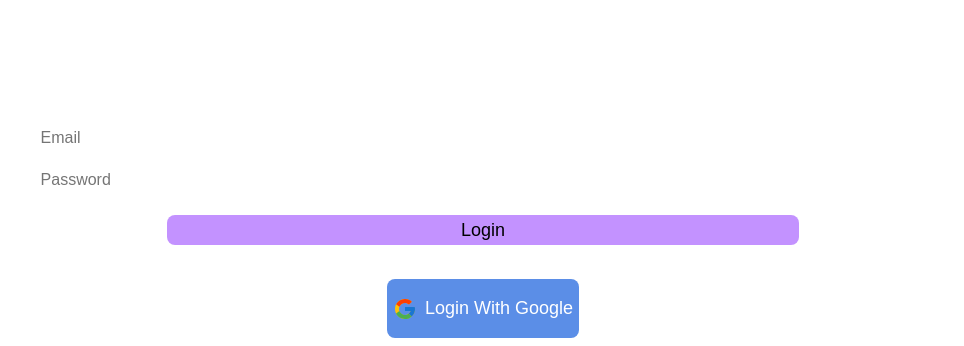
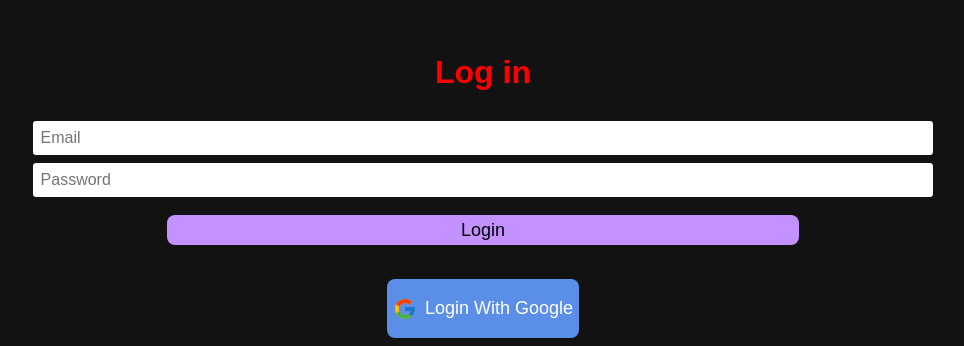
Before and after one commit to mgarmao/CAC23, a Nuxt app: page /login in a window 1280 px wide. Shown: the part 599-945 px from the top of the page, without its empty margins (157-1121 px from the left). Built offline with nearby package versions, Linux system fonts and the light colour scheme.

Commit message:
Removing scoped

```diff
--- a/pages/login.vue
+++ b/pages/login.vue
@@ -1,4 +1,4 @@
-<template >
+<template>
     <div id="logins">
         <h1 id="title">Log in</h1>
         <input v-model="email" type="email" placeholder="Email">
@@ -16,7 +16,7 @@
 
 </script>
 
-<style scoped>
+<style>
     body{
         transition: all ease 0.5s;
         background-color: #121212;
@@ -25,7 +25,7 @@
     }
 
     h1{
-        color: #fff;
+        color: red;
         font-family: Arial, Helvetica, sans-serif;
     }
 
```
